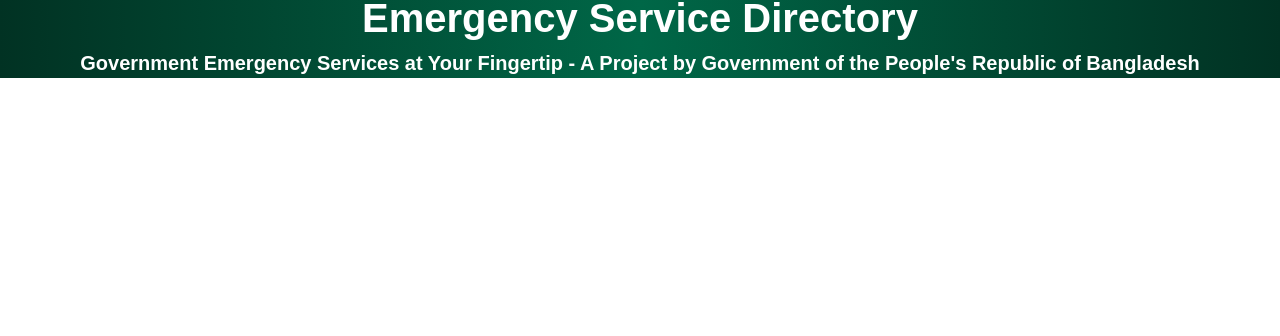
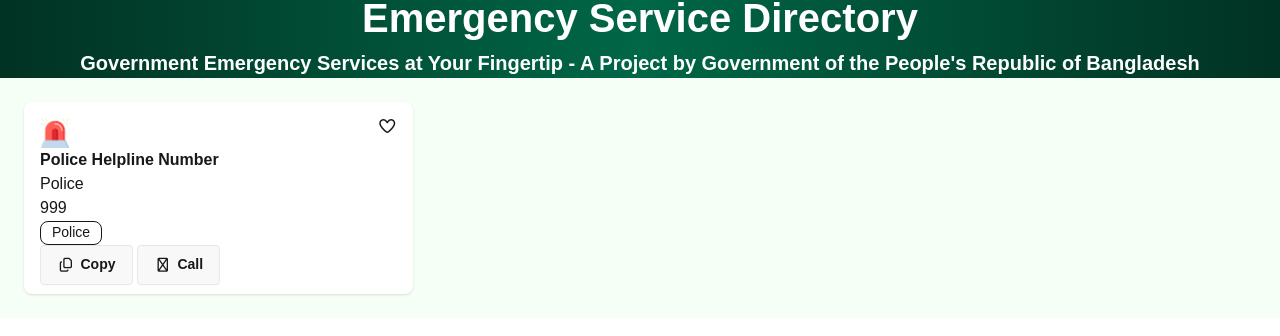
Before and after one commit to humayra-ankan/B12-A5, a plain HTML site: page index.html in a window 1280 px wide. Shown: the part 220-556 px from the top of the page. Drawn offline with nearby package versions, Linux system fonts and the light colour scheme; a web font is replaced by a local one.

Commit message:
card section partially done

```diff
--- a/index.html
+++ b/index.html
@@ -49,7 +49,28 @@
         <p class="banner-subtitle text-white font-semibold text-[20px] text-center text-wrap">Government Emergency Services at Your Fingertip - A Project by  Government of the People's Republic of Bangladesh</p>
     </section>
     <section class="content w-full bg-[#F5FFF6]">
-        <section class="card-section"></section>
+        <section class="card-section grid grid-cols-1 sm:grid-cols-2 md:grid-cols-3 gap-4 sm:gap-6 md:gap-8 p-4 sm:p-6 ">
+            <!-- card -1  -->
+            <div class="card bg-white rounded-lg shadow p-4 h-48">
+                <div class="flex justify-between">
+                <img src="./assets/emergency.png" class="w-[30px]" alt="">
+                <i class="fa-regular fa-heart"></i>
+                </div>
+                <div>
+                    <h1 class="font-bold text-base">Police Helpline Number</h1>
+                    <p>Police</p>
+                </div>
+                <div>
+                    <h1>999</h1>
+                    <p class="badge badge-outline">Police</p>
+                </div>
+                <div>
+                    <button class="btn"><i class="fa-regular fa-copy"></i>Copy</button>
+                    <button class="btn"><i class="fa-regular fa-phone"></i>Call</button>
+                </div>
+            </div>
+
+        </section>
         <section class="aside"></section>
     </section>
    </main>
```
